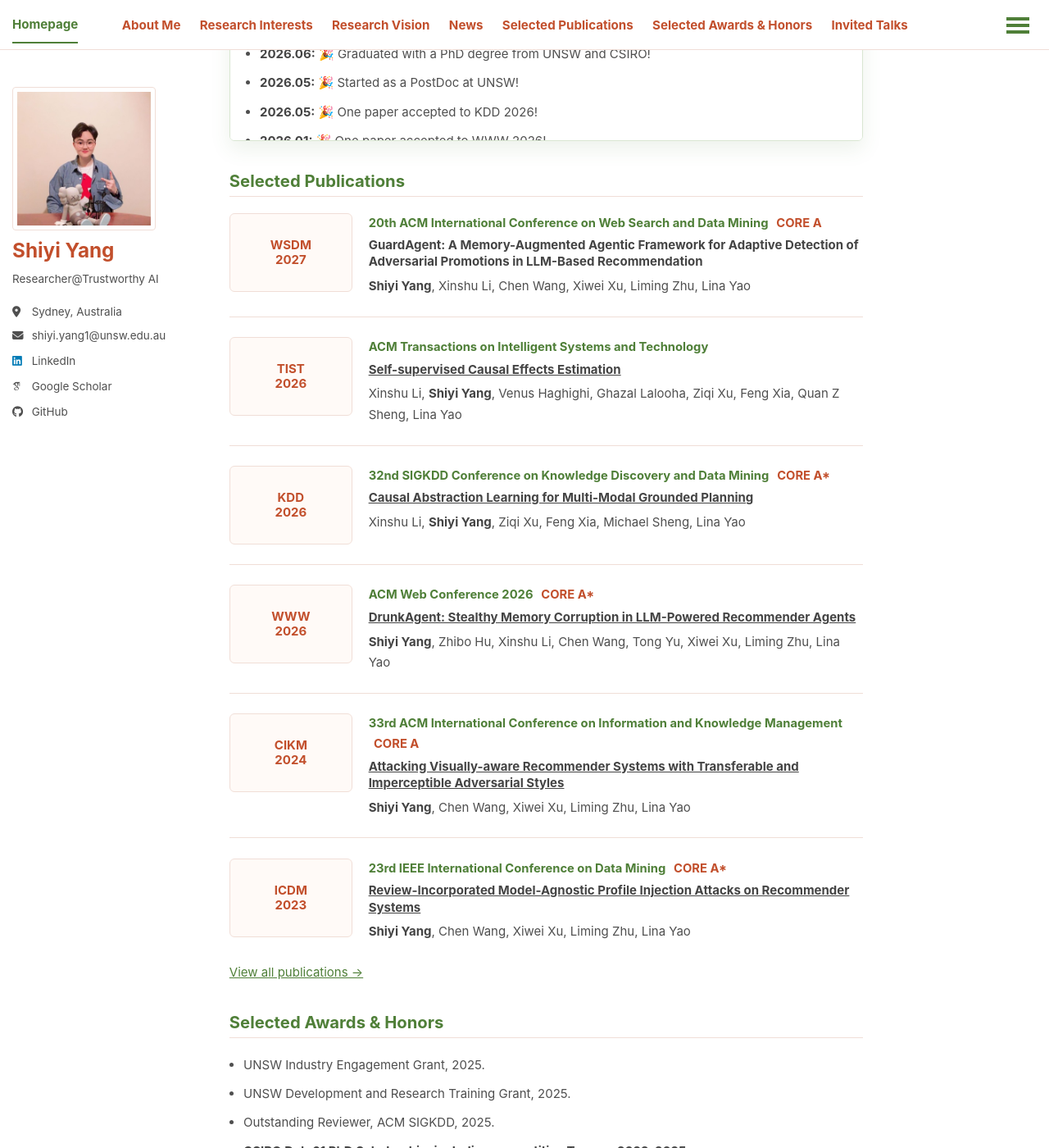
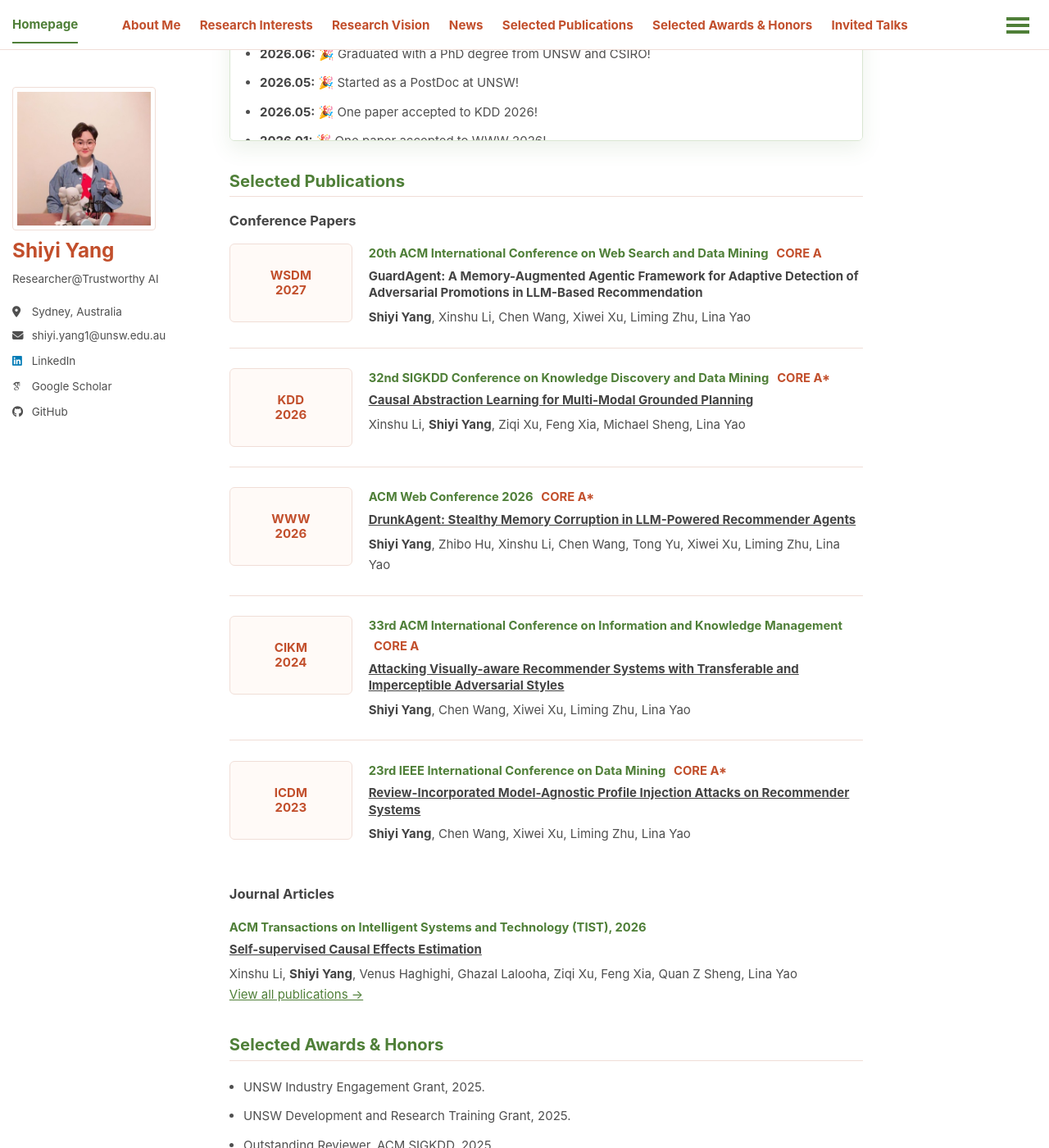
Before and after one commit to shiyiyang-ai/shiyiyang-ai.github.io, a Jekyll site: the page built from _pages/about.md, in a window 1280 px wide and 1400 px high, scrolled down 1213 px. Shown: the whole window at 82% size. Built offline with Jekyll 4.4.1, drawn with Linux system fonts in a browser that asks for light colours; some web fonts are replaced; a script bundle is joined from its source files by our own code; library files that are not in the unit come from our copies.

Commit message:
Group selected publications into conference and journal sections

```diff
--- a/_includes/publication-list.html
+++ b/_includes/publication-list.html
@@ -1,3 +1,5 @@
+<section class="publication-section" aria-labelledby="conference-papers">
+<h3 class="publication-section-title" id="conference-papers">Conference Papers</h3>
 <div class="publication-list">
   <article class="publication-item">
     <div class="publication-thumb">
@@ -5,19 +7,8 @@
     </div>
     <div class="publication-body">
       <div class="publication-venue">20th ACM International Conference on Web Search and Data Mining <span>CORE A</span></div>
-      <h3>GuardAgent: A Memory-Augmented Agentic Framework for Adaptive Detection of Adversarial Promotions in LLM-Based Recommendation</h3>
+      <h4>GuardAgent: A Memory-Augmented Agentic Framework for Adaptive Detection of Adversarial Promotions in LLM-Based Recommendation</h4>
       <p><strong>Shiyi Yang</strong>, Xinshu Li, Chen Wang, Xiwei Xu, Liming Zhu, Lina Yao</p>
-    </div>
-  </article>
-
-  <article class="publication-item">
-    <div class="publication-thumb">
-      <span>TIST<br>2026</span>
-    </div>
-    <div class="publication-body">
-      <div class="publication-venue">ACM Transactions on Intelligent Systems and Technology</div>
-      <h3><a href="https://dl.acm.org/doi/abs/10.1145/3841471">Self-supervised Causal Effects Estimation</a></h3>
-      <p>Xinshu Li, <strong>Shiyi Yang</strong>, Venus Haghighi, Ghazal Lalooha, Ziqi Xu, Feng Xia, Quan Z Sheng, Lina Yao</p>
     </div>
   </article>
 
@@ -27,7 +18,7 @@
     </div>
     <div class="publication-body">
       <div class="publication-venue">32nd SIGKDD Conference on Knowledge Discovery and Data Mining <span>CORE A*</span></div>
-      <h3><a href="https://dl.acm.org/doi/10.1145/3770855.3817995">Causal Abstraction Learning for Multi-Modal Grounded Planning</a></h3>
+      <h4><a href="https://dl.acm.org/doi/10.1145/3770855.3817995">Causal Abstraction Learning for Multi-Modal Grounded Planning</a></h4>
       <p>Xinshu Li, <strong>Shiyi Yang</strong>, Ziqi Xu, Feng Xia, Michael Sheng, Lina Yao</p>
     </div>
   </article>
@@ -38,7 +29,7 @@
     </div>
     <div class="publication-body">
       <div class="publication-venue">ACM Web Conference 2026 <span>CORE A*</span></div>
-      <h3><a href="https://dl.acm.org/doi/10.1145/3774904.3792688">DrunkAgent: Stealthy Memory Corruption in LLM-Powered Recommender Agents</a></h3>
+      <h4><a href="https://dl.acm.org/doi/10.1145/3774904.3792688">DrunkAgent: Stealthy Memory Corruption in LLM-Powered Recommender Agents</a></h4>
       <p><strong>Shiyi Yang</strong>, Zhibo Hu, Xinshu Li, Chen Wang, Tong Yu, Xiwei Xu, Liming Zhu, Lina Yao</p>
     </div>
   </article>
@@ -49,7 +40,7 @@
     </div>
     <div class="publication-body">
       <div class="publication-venue">33rd ACM International Conference on Information and Knowledge Management <span>CORE A</span></div>
-      <h3><a href="https://dl.acm.org/doi/abs/10.1145/3627673.3679828">Attacking Visually-aware Recommender Systems with Transferable and Imperceptible Adversarial Styles</a></h3>
+      <h4><a href="https://dl.acm.org/doi/abs/10.1145/3627673.3679828">Attacking Visually-aware Recommender Systems with Transferable and Imperceptible Adversarial Styles</a></h4>
       <p><strong>Shiyi Yang</strong>, Chen Wang, Xiwei Xu, Liming Zhu, Lina Yao</p>
     </div>
   </article>
@@ -60,7 +51,7 @@
     </div>
     <div class="publication-body">
       <div class="publication-venue">23rd IEEE International Conference on Data Mining <span>CORE A*</span></div>
-      <h3><a href="https://ieeexplore.ieee.org/abstract/document/10415763">Review-Incorporated Model-Agnostic Profile Injection Attacks on Recommender Systems</a></h3>
+      <h4><a href="https://ieeexplore.ieee.org/abstract/document/10415763">Review-Incorporated Model-Agnostic Profile Injection Attacks on Recommender Systems</a></h4>
       <p><strong>Shiyi Yang</strong>, Chen Wang, Xiwei Xu, Liming Zhu, Lina Yao</p>
     </div>
   </article>
@@ -72,7 +63,7 @@
     </div>
     <div class="publication-body">
       <div class="publication-venue">21st IEEE International Conference on Software Quality, Reliability and Security <span>CORE B</span></div>
-      <h3><a href="https://ieeexplore.ieee.org/abstract/document/9724770">Hunter in the Dark: Discover Anomalous Network Activity Using Deep Ensemble Network</a></h3>
+      <h4><a href="https://ieeexplore.ieee.org/abstract/document/9724770">Hunter in the Dark: Discover Anomalous Network Activity Using Deep Ensemble Network</a></h4>
       <p><strong>Shiyi Yang</strong>, Hui Guo, Nour Moustafa</p>
     </div>
   </article>
@@ -83,7 +74,7 @@
     </div>
     <div class="publication-body">
       <div class="publication-venue">IEEE Conference on Dependable and Secure Computing</div>
-      <h3><a href="https://ieeexplore.ieee.org/abstract/document/9346261">DualNet: Locate Then Detect Effective Payload with Deep Attention Network</a></h3>
+      <h4><a href="https://ieeexplore.ieee.org/abstract/document/9346261">DualNet: Locate Then Detect Effective Payload with Deep Attention Network</a></h4>
       <p><strong>Shiyi Yang</strong>, Peilun Wu, Hui Guo</p>
     </div>
   </article>
@@ -94,9 +85,23 @@
     </div>
     <div class="publication-body">
       <div class="publication-venue">19th IEEE International Conference on Trust, Security and Privacy in Computing and Communications <span>CORE A</span></div>
-      <h3><a href="https://ieeexplore.ieee.org/abstract/document/9343142">Densely Connected Residual Network for Attack Recognition</a></h3>
+      <h4><a href="https://ieeexplore.ieee.org/abstract/document/9343142">Densely Connected Residual Network for Attack Recognition</a></h4>
       <p>Peilun Wu, Nour Moustafa, <strong>Shiyi Yang</strong>, Hui Guo</p>
     </div>
   </article>
 {% endunless %}
 </div>
+</section>
+
+<section class="publication-section" aria-labelledby="journal-articles">
+<h3 class="publication-section-title" id="journal-articles">Journal Articles</h3>
+<div class="publication-list">
+  <article class="publication-item publication-item--journal">
+    <div class="publication-body">
+      <div class="publication-venue">ACM Transactions on Intelligent Systems and Technology (TIST), 2026</div>
+      <h4><a href="https://dl.acm.org/doi/abs/10.1145/3841471">Self-supervised Causal Effects Estimation</a></h4>
+      <p>Xinshu Li, <strong>Shiyi Yang</strong>, Venus Haghighi, Ghazal Lalooha, Ziqi Xu, Feng Xia, Quan Z Sheng, Lina Yao</p>
+    </div>
+  </article>
+</div>
+</section>
--- a/assets/css/main.scss
+++ b/assets/css/main.scss
@@ -198,6 +198,16 @@ body {
   color: #4f7f38;
 }
 
+.publication-section + .publication-section {
+  margin-top: 1.5rem;
+}
+
+.page__content .publication-section-title {
+  margin: 1rem 0 0.6rem;
+  color: #444444;
+  font-size: 1.1em;
+}
+
 .publication-list {
   display: grid;
   gap: 1.35rem;
@@ -217,6 +227,11 @@ body {
   border-bottom: 0;
 }
 
+.publication-item--journal {
+  display: block;
+  padding-bottom: 0;
+}
+
 .publication-thumb {
   display: grid;
   place-items: center;
@@ -230,18 +245,21 @@ body {
   text-align: center;
 }
 
-.publication-body h3 {
+.publication-body h3,
+.publication-body h4 {
   margin: 0.1rem 0 0.35rem;
   font-size: inherit;
   line-height: 1.35;
   color: #444444;
 }
 
-.publication-body h3 a {
+.publication-body h3 a,
+.publication-body h4 a {
   color: #444444;
 }
 
-.publication-body h3 a:hover {
+.publication-body h3 a:hover,
+.publication-body h4 a:hover {
   color: #4f7f38;
 }
 
```
